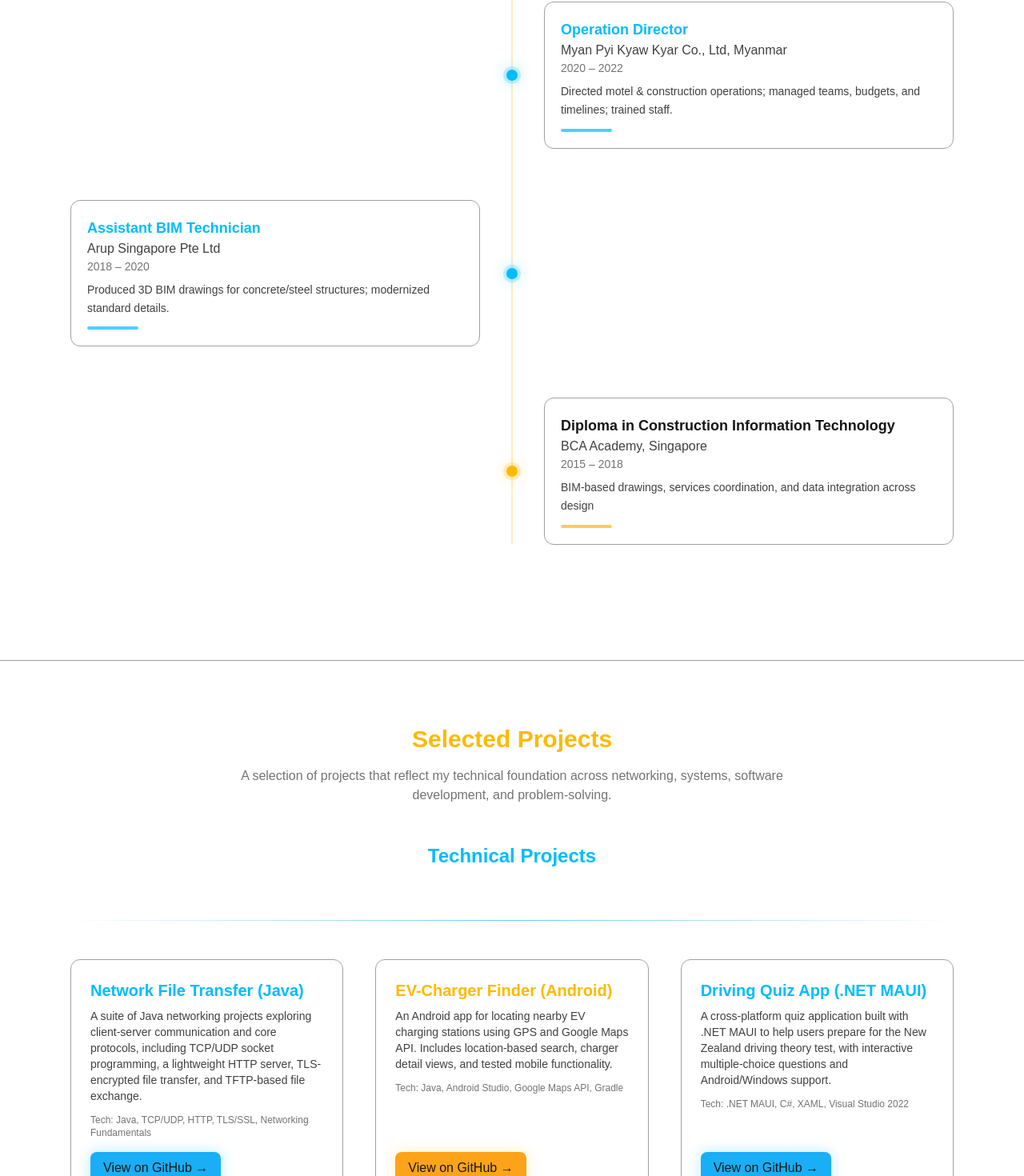
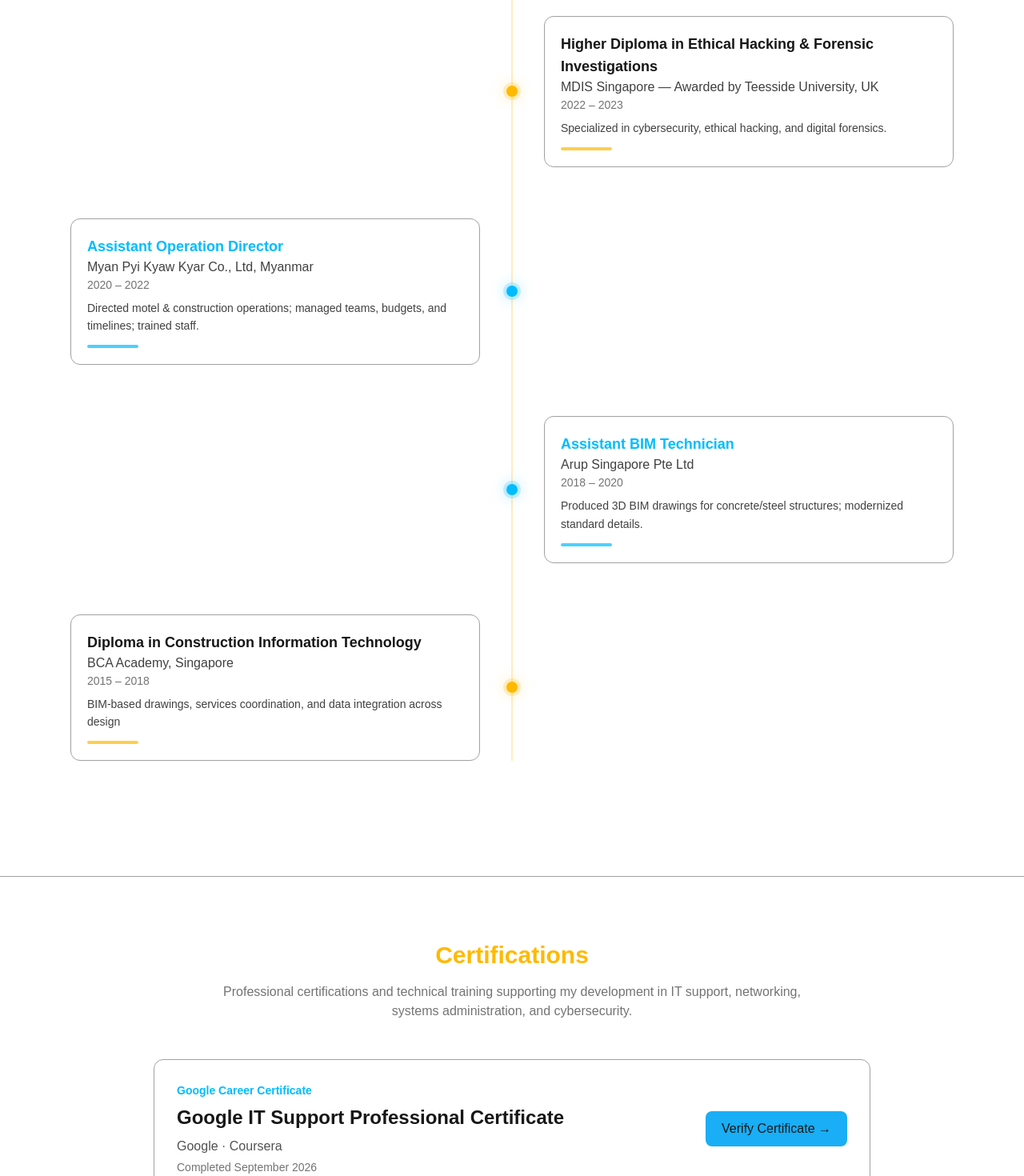
Before and after one commit to minsoehtut306/my-portfolio, a Next.js app: page / in a window 1280 px wide. Shown: the part 1330-2800 px from the top of the page at 80% size. Built offline with nearby package versions, Linux system fonts and the light colour scheme.

Commit message:
Add Certifications

```diff
--- a/src/app/page.tsx
+++ b/src/app/page.tsx
@@ -145,6 +145,7 @@ export default function Home() {
     const items = [
         { href: "#home", label: "Home" },
         { href: "#experience", label: "Experience" },
+        { href: "#certifications", label: "Certifications" },
         { href: "#projects", label: "Projects" },
         { href: "#skills", label: "Skills" },
         { href: "#contact", label: "Contact" },
@@ -324,6 +325,14 @@ const items = [
 
         {[
         {
+            type: "work",
+            title: "Kitchen Staff (Part-Time)",
+            place: "K Chicken Rototuna, Hamilton, New Zealand",
+            period: "Sep 2026 – Present",
+            details:
+                "Working in a fast-paced hospitality environment, supporting food preparation, cooking, kitchen operations, cleaning, teamwork, and food safety standards.",
+        },
+        {
           type: "edu",
           title: "B.Sc (Computer Science)",
           place: "University of Waikato, New Zealand",
@@ -372,7 +381,7 @@ const items = [
         },
         {
           type: "work",
-          title: "Operation Director",
+            title: "Assistant Operation Director",
           place: "Myan Pyi Kyaw Kyar Co., Ltd, Myanmar",
           period: "2020 – 2022",
           details:
@@ -400,7 +409,7 @@ const items = [
       map((item, i) => {
         const isRight = i % 2 === 0;
         const skyAccent =
-          item.title === "Operation Director" || item.title === "Assistant BIM Technician";
+            item.title === "Assistant Operation Director" || item.title === "Assistant BIM Technician" || item.title === "Kitchen Staff (Part-Time)";
         return (
           <div
             key={i}
@@ -525,6 +534,72 @@ const items = [
           </div>
         );
       })}
+    </div>
+  </div>
+          </section>
+          {/* CERTIFICATIONS */}
+          <section
+              id="certifications"
+              className="py-20 bg-white dark:bg-neutral-900 border-t border-neutral-400 dark:border-neutral-800"
+          >
+              <div className="max-w-6xl mx-auto px-6">
+                  <h2 className="text-3xl font-bold mb-4 text-center text-amber-400">
+                      Certifications
+                  </h2>
+
+                  <p className="max-w-3xl mx-auto text-center text-neutral-500 dark:text-neutral-400 mb-12">
+                      Professional certifications and technical training supporting my
+                      development in IT support, networking, systems administration, and cybersecurity.
+                  </p>
+
+                  {/* Main Google Certificate */}
+                  <div className="max-w-4xl mx-auto mb-10">
+                      <div className="group relative rounded-xl border border-neutral-400 bg-white/80 p-7
+                      dark:border-neutral-700 dark:bg-neutral-800/70
+                      hover:shadow-[0_0_24px_3px_rgba(56,189,248,0.20)]
+                      transition-shadow">
+
+                          <div className="flex flex-col md:flex-row md:items-center justify-between gap-6">
+                              <div>
+                                  <p className="text-sm font-semibold text-sky-400 mb-2">
+                                      Google Career Certificate
+                                  </p>
+
+                                  <h3 className="text-2xl font-bold text-neutral-900 dark:text-neutral-100">
+                                      Google IT Support Professional Certificate
+                                  </h3>
+
+                                  <p className="mt-2 text-neutral-600 dark:text-neutral-300">
+                                      Google · Coursera
+                                  </p>
+
+                                  <p className="mt-1 text-sm text-neutral-500 dark:text-neutral-400">
+                                      Completed September 2026
+                                  </p>
+                              </div>
+
+                              <a
+                                  href="https://coursera.org/share/739918eee6b17ec07de8d5fd3ac75b05"
+                                  target="_blank"
+                                  rel="noopener noreferrer"
+                                  className="px-5 py-2.5 rounded-lg bg-sky-500/90 hover:bg-sky-400
+                       text-neutral-900 font-medium transition whitespace-nowrap"
+                              >
+                                  Verify Certificate →
+                              </a>
+                          </div>
+
+                          <div className="mt-6 h-px bg-neutral-300 dark:bg-neutral-700" />
+
+                          <div className="mt-6 grid sm:grid-cols-2 gap-3 text-sm text-neutral-700 dark:text-neutral-300">
+                              <div>✓ Technical Support Fundamentals</div>
+                              <div>✓ Computer Networking</div>
+                              <div>✓ Operating Systems</div>
+                              <div>✓ System Administration & IT Infrastructure</div>
+                              <div>✓ IT Security</div>
+                              <div>✓ Accelerate Your Job Search with AI</div>
+                          </div>
+                      </div>
                   </div>
               </div>
           </section>
```
Lines whose indentation alone changed are shown as unchanged.
